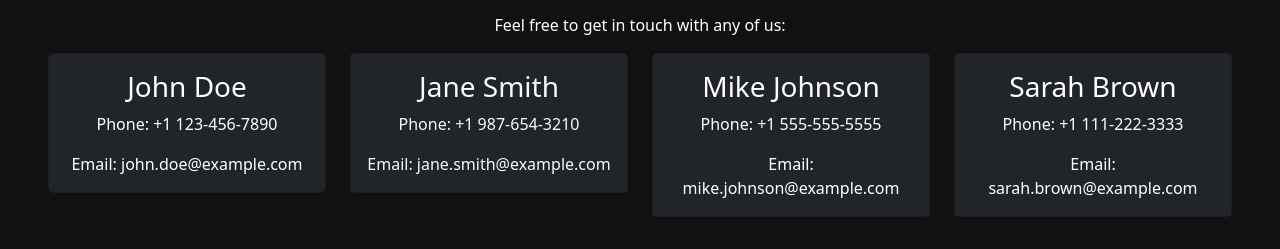
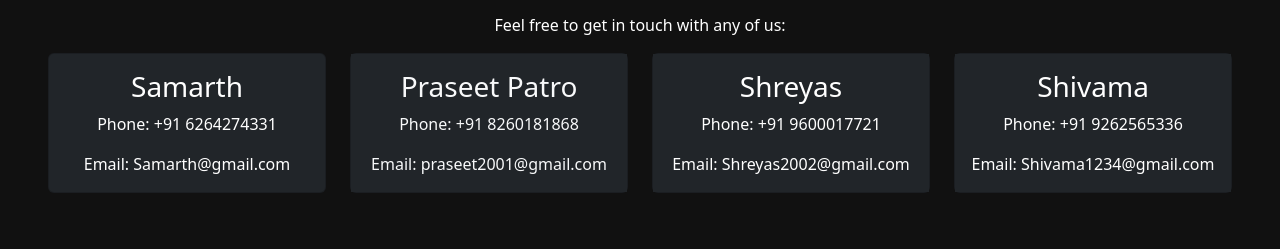
Before and after one commit to samarth1301/travel-package-app, a React (Create React App) app in the folder frontend/: page /contact in a window 1280 px wide. Shown: the part 226-475 px from the top of the page. Built offline with nearby package versions, Linux system fonts and the light colour scheme.

Commit message:
contacts

```diff
--- a/frontend/src/pages/ContactPage.js
+++ b/frontend/src/pages/ContactPage.js
@@ -14,9 +14,9 @@ function Contact({ contacts }) {
           <div class="col">
             <div class="card bg-dark text-light">
               <div class="card-body text-white">
-                <h3 class="card-title">John Doe</h3>
-                <p class="card-text">Phone: +1 123-456-7890</p>
-                <p class="card-text">Email: john.doe@example.com</p>
+                <h3 class="card-title">Samarth</h3>
+                <p class="card-text">Phone: +91 6264274331</p>
+                <p class="card-text">Email: Samarth@gmail.com</p>
               </div>
             </div>
           </div>
@@ -24,9 +24,9 @@ function Contact({ contacts }) {
           <div class="col">
             <div class="card bg-dark text-light">
               <div class="card-body text-light bg-dark">
-                <h3 class="card-title">Jane Smith</h3>
-                <p class="card-text">Phone: +1 987-654-3210</p>
-                <p class="card-text">Email: jane.smith@example.com</p>
+                <h3 class="card-title">Praseet Patro</h3>
+                <p class="card-text">Phone: +91 8260181868</p>
+                <p class="card-text">Email: praseet2001@gmail.com</p>
               </div>
             </div>
           </div>
@@ -34,9 +34,9 @@ function Contact({ contacts }) {
           <div class="col">
             <div class="card bg-dark text-light">
               <div class="card-body text-white bg-dark">
-                <h3 class="card-title">Mike Johnson</h3>
-                <p class="card-text">Phone: +1 555-555-5555</p>
-                <p class="card-text">Email: mike.johnson@example.com</p>
+                <h3 class="card-title">Shreyas</h3>
+                <p class="card-text">Phone: +91 9600017721</p>
+                <p class="card-text">Email: Shreyas2002@gmail.com</p>
               </div>
             </div>
           </div>
@@ -44,9 +44,9 @@ function Contact({ contacts }) {
           <div class="col">
             <div class="card bg-dark text-light">
               <div class="card-body text-white bg-dark">
-                <h3 class="card-title">Sarah Brown</h3>
-                <p class="card-text">Phone: +1 111-222-3333</p>
-                <p class="card-text">Email: sarah.brown@example.com</p>
+                <h3 class="card-title">Shivama</h3>
+                <p class="card-text">Phone: +91 9262565336</p>
+                <p class="card-text">Email: Shivama1234@gmail.com</p>
               </div>
             </div>
           </div>
```
